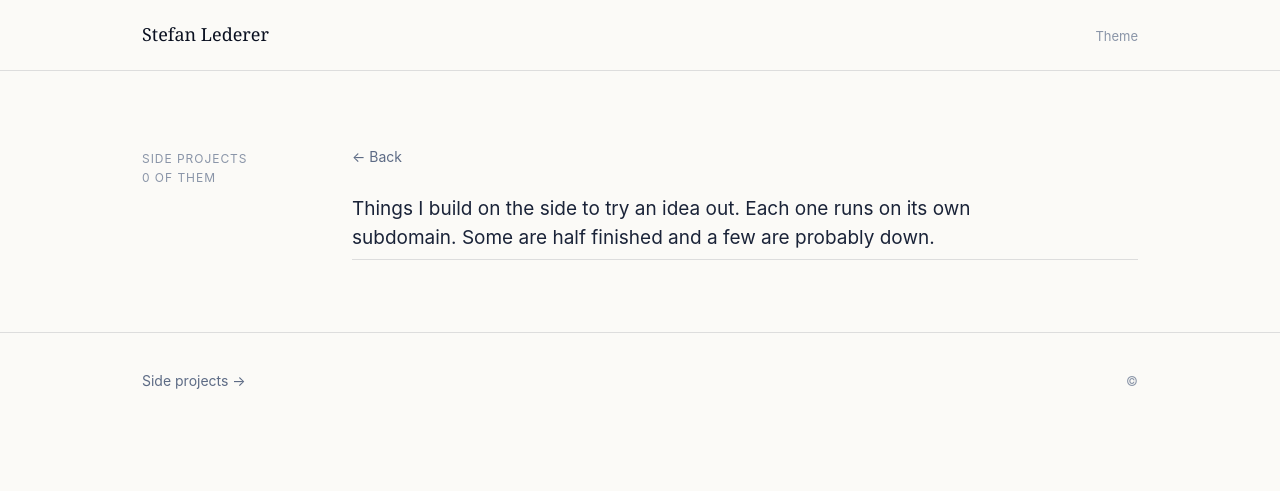
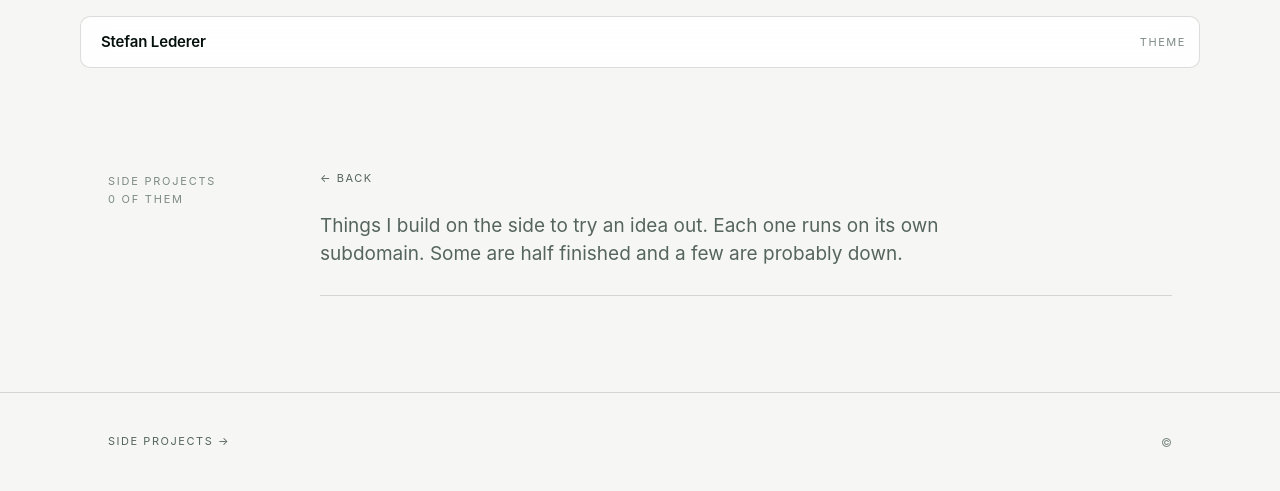
Before and after one commit to slederer/onlycat-tool, a FastAPI app: template templates/projects.html in a window 1280 px wide. Shown: the top 491 px of the page. Run offline with FastAPI, Linux system fonts and the light colour scheme; the template is opened without the code that fills it, so the values that code supplies are empty.

Commit message:
Restyle after alpic.ai, and put the photos back in colour
Removes the grayscale filter from the portrait and the Demo Day photos.
The desaturation was mine, not asked for, and the images carry the page
better in colour.

Design follows alpic.ai: near-black with a green cast rather than navy,
large geometric sans headings at tight tracking (the serif is gone), a
hot pink pill CTA, lime for small signals like the hero eyebrow and the
contact address, uppercase letterspaced micro-labels, and a floating
bordered nav bar inset from the top instead of a full-bleed rule.

Panels come back, but as thin-bordered dark surfaces with a short accent
tick on top, not the shadowed rounded cards from two iterations ago. The
portfolio stays a two-column list, which still suits 34 entries best.

Co-Authored-By: Claude Opus 5 (1M context) <noreply@anthropic.com>
Claude-Session: https://claude.ai/code/session_012Uw7e92tjKv8G4jRQJqXSj

```diff
--- a/templates/projects.html
+++ b/templates/projects.html
@@ -17,18 +17,22 @@
 {% endblock %}
 
 {% block page_styles %}
-  .projects { margin-top: 6px; border-top: 1px solid var(--border); }
+  .projects { margin-top: 26px; border-top: 1px solid var(--border); }
   .project {
     display: grid; grid-template-columns: 210px 1fr 190px; gap: 20px;
-    padding: 14px 0; border-bottom: 1px solid var(--border);
+    padding: 15px 0; border-bottom: 1px solid var(--border);
     text-decoration: none; color: inherit; align-items: baseline;
   }
-  .project:hover .project-name { border-bottom: 1px solid currentColor; }
-  .project-name { font-weight: 600; color: var(--text-strong); }
-  .project-desc { color: var(--muted); font-size: 15px; }
-  .project-host { font-family: var(--mono); font-size: 12px; color: var(--faint); text-align: right; }
-  .back { display: inline-block; margin-bottom: 26px; color: var(--muted);
-          text-decoration: none; font-size: 14px; }
+  .project:hover .project-name { color: var(--lime); }
+  .project-name { font-weight: 500; color: var(--text-strong); }
+  .project-desc { color: var(--muted); font-size: 14px; }
+  .project-host {
+    font-family: var(--mono); font-size: 11px; color: var(--faint); text-align: right;
+  }
+  .back {
+    display: inline-block; margin-bottom: 24px; color: var(--muted);
+    text-decoration: none; font-size: 11px; letter-spacing: .14em; text-transform: uppercase;
+  }
   .back:hover { color: var(--text); }
 
   @media (max-width: 820px) {
--- a/templates/site_base.html
+++ b/templates/site_base.html
@@ -9,7 +9,7 @@
 
 <link rel="icon" href="/static/site/favicon.svg" type="image/svg+xml">
 <link rel="apple-touch-icon" href="/static/site/apple-touch-icon.png">
-<meta name="theme-color" content="#0b1020">
+<meta name="theme-color" content="#06100e">
 
 {% block og %}
 <meta property="og:type" content="profile">
@@ -41,137 +41,160 @@
 
 <style>
   :root {
-    --bg: #0b1020;
-    --bg-soft: #0e1428;
-    --surface: #121a33;
-    --border: rgba(233, 237, 245, .10);
-    --border-strong: rgba(233, 237, 245, .22);
-    --text: #e9edf5;
+    --bg: #06100e;
+    --bg-tint: #08140f;
+    --panel: #0c1a16;
+    --panel-2: #101f1a;
+    --border: rgba(255, 255, 255, .12);
+    --border-strong: rgba(255, 255, 255, .28);
+    --text: #f2f5f4;
     --text-strong: #ffffff;
-    --muted: #8493ae;
-    --faint: #5b6883;
+    --muted: #9aa8a3;
+    --faint: #6b7a75;
 
+    --pink: #ff2e63;
+    --lime: #c8f56f;
     --blue: #6ea8fe;
-    --pink: #f2789f;
-    --green: #57d9a3;
-    --cyan: #6ec7d9;
-    --purple: #a99cf5;
-    --orange: #e9a06a;
-    --yellow: #dfc069;
-    --red: #ea7a7a;
+    --green: #4fd6a0;
+    --cyan: #5fd0dd;
+    --purple: #b09cf7;
+    --orange: #f0a05a;
+    --yellow: #e6c65c;
+    --red: #ff6b6b;
     --indigo: #8b9cf0;
 
-    --maxw: 1060px;
-    --gutter: 170px;
-    --serif: ui-serif, Georgia, "Iowan Old Style", "Times New Roman", serif;
+    --maxw: 1120px;
+    --gutter: 168px;
+    --r: 10px;
+    --sans: "Inter", -apple-system, BlinkMacSystemFont, "Segoe UI",
+            "Helvetica Neue", Arial, sans-serif;
     --mono: ui-monospace, "SF Mono", Menlo, monospace;
   }
   html.light-mode {
-    --bg: #fbfaf7;
-    --bg-soft: #f4f2ec;
-    --surface: #ffffff;
-    --border: rgba(20, 28, 48, .13);
-    --border-strong: rgba(20, 28, 48, .30);
-    --text: #1a2338;
-    --text-strong: #0a1020;
-    --muted: #5d6b85;
-    --faint: #8a95a8;
+    --bg: #f6f7f5;
+    --bg-tint: #ffffff;
+    --panel: #ffffff;
+    --panel-2: #f0f2ee;
+    --border: rgba(6, 16, 14, .14);
+    --border-strong: rgba(6, 16, 14, .34);
+    --text: #10201c;
+    --text-strong: #05100d;
+    --muted: #55645f;
+    --faint: #7d8a85;
 
+    --pink: #e0004d;
+    --lime: #5f8f16;
     --blue: #2f6fd0;
-    --pink: #c94f7c;
-    --green: #2c8f68;
-    --cyan: #2e8296;
-    --purple: #6d5cc4;
+    --green: #14875e;
+    --cyan: #1f7d8a;
+    --purple: #6a52c8;
     --orange: #b06a2c;
-    --yellow: #94762a;
-    --red: #b94b4b;
+    --yellow: #8e7220;
+    --red: #c33;
     --indigo: #4f5fc0;
   }
 
   * { margin: 0; padding: 0; box-sizing: border-box; }
 
   body {
-    font-family: -apple-system, BlinkMacSystemFont, "Segoe UI", Helvetica, Arial, sans-serif;
+    font-family: var(--sans);
     background: var(--bg);
     color: var(--text);
     font-size: 16px;
-    line-height: 1.65;
+    line-height: 1.6;
     -webkit-font-smoothing: antialiased;
   }
   a { color: inherit; }
-  h1, h2, h3 { font-family: var(--serif); font-weight: 400; line-height: 1.14;
-               letter-spacing: -0.015em; color: var(--text-strong); }
+  h1, h2, h3 {
+    font-weight: 500; line-height: 1.03; letter-spacing: -0.035em;
+    color: var(--text-strong);
+  }
 
-  .wrap { max-width: var(--maxw); margin: 0 auto; padding: 0 32px; }
+  .wrap { max-width: var(--maxw); margin: 0 auto; padding: 0 28px; }
 
-  /* Every section is a labelled row: a small label in the left gutter, the
-     content beside it. Replaces stacked eyebrow headings. */
-  section { padding-block: 72px; border-top: 1px solid var(--border); }
-  .row { display: grid; grid-template-columns: var(--gutter) 1fr; gap: 40px; }
+  section { padding-block: 96px; }
+  section + section { border-top: 1px solid var(--border); }
+  .row { display: grid; grid-template-columns: var(--gutter) 1fr; gap: 44px; }
   .label {
-    font-size: 12px; letter-spacing: .08em; text-transform: uppercase;
-    color: var(--faint); padding-top: 6px;
+    font-size: 11px; letter-spacing: .16em; text-transform: uppercase;
+    color: var(--faint); padding-top: 9px;
   }
-  .lede { font-size: 19px; line-height: 1.55; max-width: 54ch; }
-  h2 { font-size: 30px; margin-bottom: 18px; }
+  .lede { font-size: 19px; line-height: 1.5; max-width: 52ch; color: var(--muted); }
+  h2 { font-size: clamp(1.9rem, 3.4vw, 2.7rem); margin-bottom: 20px; }
 
-  /* --- nav --- */
-  .nav { border-bottom: 1px solid var(--border); }
+  /* --- nav: a floating bordered bar, inset from the top --- */
+  .nav { position: sticky; top: 0; z-index: 30; padding: 16px 28px 0; }
   .nav-inner {
-    max-width: var(--maxw); margin: 0 auto; padding: 20px 32px;
-    display: flex; align-items: baseline; gap: 24px;
+    max-width: var(--maxw); margin: 0 auto;
+    display: flex; align-items: center; gap: 26px;
+    padding: 13px 13px 13px 20px;
+    background: color-mix(in srgb, var(--panel) 88%, transparent);
+    backdrop-filter: blur(14px);
+    border: 1px solid var(--border); border-radius: var(--r);
   }
   .wordmark {
-    font-family: var(--serif); font-size: 18px; color: var(--text-strong);
-    text-decoration: none;
+    font-weight: 600; font-size: 15px; letter-spacing: -0.01em;
+    color: var(--text-strong); text-decoration: none;
   }
-  .nav-links { margin-left: auto; display: flex; align-items: baseline; gap: 24px; }
+  .nav-links { margin-left: auto; display: flex; align-items: center; gap: 22px; }
   .nav-links a {
-    color: var(--muted); text-decoration: none; font-size: 14px;
-    padding-bottom: 2px; border-bottom: 1px solid transparent;
+    color: var(--muted); text-decoration: none;
+    font-size: 11px; letter-spacing: .14em; text-transform: uppercase;
   }
-  .nav-links a:hover { color: var(--text); border-bottom-color: var(--border-strong); }
+  .nav-links a:hover { color: var(--text); }
   .theme-toggle {
     background: none; border: 0; color: var(--faint); cursor: pointer;
-    font-size: 13px; padding: 0; font-family: inherit;
+    font-size: 11px; letter-spacing: .14em; text-transform: uppercase;
+    font-family: inherit; padding: 0;
   }
   .theme-toggle:hover { color: var(--text); }
-  .nav-user { display: flex; align-items: center; gap: 8px; font-size: 13px; color: var(--muted); }
+  .nav-user { display: flex; align-items: center; gap: 8px; font-size: 12px; color: var(--muted); }
   .nav-user img { width: 22px; height: 22px; border-radius: 50%; }
 
   /* --- shared --- */
-  .meta {
-    font-size: 13px; color: var(--faint);
+  .panel {
+    background: var(--panel); border: 1px solid var(--border);
+    border-radius: var(--r);
   }
-  .meta span + span::before { content: " · "; }
+  .meta { font-size: 12px; color: var(--faint); }
+  .meta span + span::before { content: " / "; }
 
   .btn {
-    display: inline-block; font-size: 15px; text-decoration: none;
-    color: var(--text); border-bottom: 1px solid var(--border-strong);
-    padding-bottom: 2px;
+    display: inline-flex; align-items: center; gap: 7px;
+    padding: 10px 18px; border-radius: 999px;
+    font-size: 11px; font-weight: 600; letter-spacing: .14em; text-transform: uppercase;
+    text-decoration: none; color: var(--text);
+    border: 1px solid var(--border-strong);
+    transition: background .15s, border-color .15s, color .15s;
   }
-  .btn:hover { border-bottom-color: var(--text); }
+  .btn:hover { background: var(--panel-2); border-color: var(--text); }
   .btn.primary {
-    color: var(--blue); border-bottom-color: currentColor;
+    background: var(--pink); border-color: var(--pink); color: #fff;
   }
+  .btn.primary:hover { filter: brightness(1.1); background: var(--pink); }
+  .btn .arw { font-size: 12px; }
 
   /* --- footer --- */
-  footer { border-top: 1px solid var(--border); padding-block: 36px; }
+  footer { border-top: 1px solid var(--border); padding-block: 40px; }
   .footer-inner {
-    max-width: var(--maxw); margin: 0 auto; padding: 0 32px;
-    display: flex; flex-wrap: wrap; align-items: baseline; gap: 12px 26px;
+    max-width: var(--maxw); margin: 0 auto; padding: 0 28px;
+    display: flex; flex-wrap: wrap; align-items: center; gap: 12px 26px;
   }
-  .footer-links { display: flex; flex-wrap: wrap; gap: 26px; }
-  .footer-inner a { color: var(--muted); text-decoration: none; font-size: 14px; }
+  .footer-links { display: flex; flex-wrap: wrap; gap: 24px; }
+  .footer-inner a {
+    color: var(--muted); text-decoration: none;
+    font-size: 11px; letter-spacing: .14em; text-transform: uppercase;
+  }
   .footer-inner a:hover { color: var(--text); }
-  .footer-copy { margin-left: auto; color: var(--faint); font-size: 13px; }
+  .footer-copy { margin-left: auto; color: var(--faint); font-size: 12px; }
 
-  @media (max-width: 780px) {
-    .wrap, .nav-inner, .footer-inner { padding-inline: 22px; }
-    section { padding-block: 52px; }
-    .row { grid-template-columns: 1fr; gap: 14px; }
+  @media (max-width: 800px) {
+    .wrap, .footer-inner { padding-inline: 20px; }
+    .nav { padding-inline: 20px; }
+    section { padding-block: 60px; }
+    .row { grid-template-columns: 1fr; gap: 16px; }
     .label { padding-top: 0; }
-    .nav-links { gap: 16px; }
+    .nav-links { gap: 14px; }
     .nav-links .nav-anchor { display: none; }
     .footer-copy { margin-left: 0; }
   }
```
Also changed, not shown: templates/homepage.html (+122 -92 lines).
